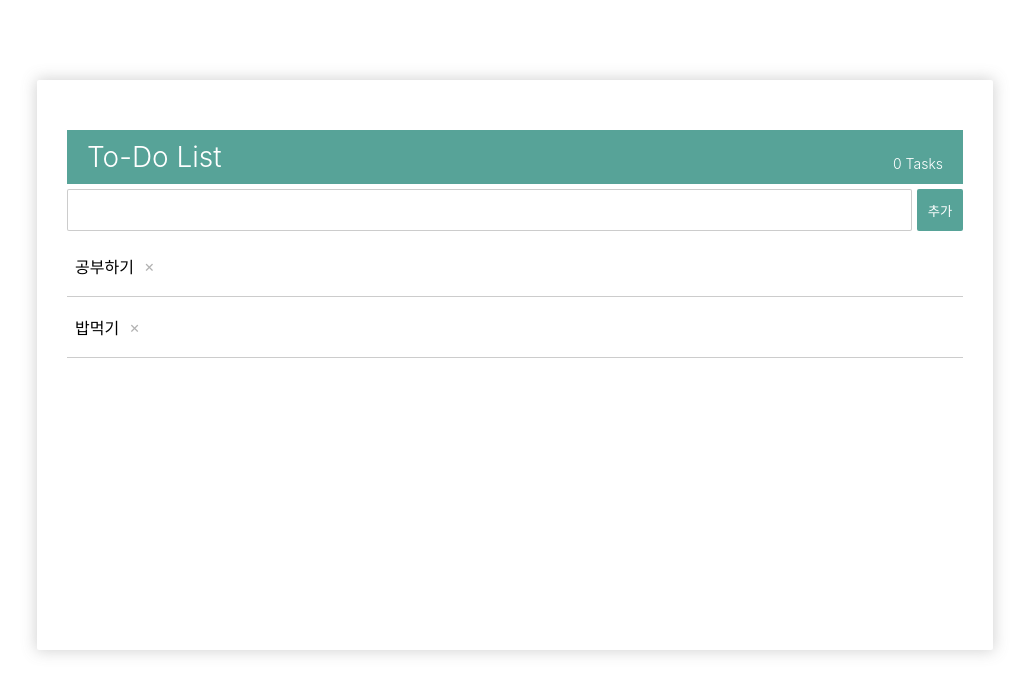
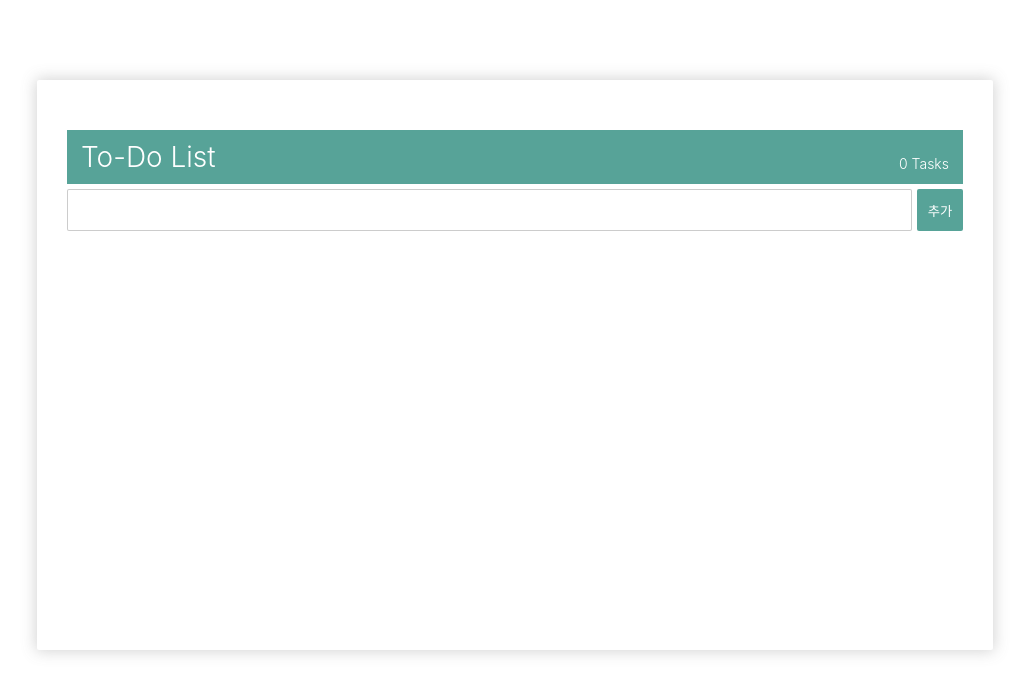
Before and after one commit to leejiwon6315/React-TS-ToDo-List, a React (Create React App) app: page / in a window 1280 px wide. Shown: the top 694 px of the page, without its empty margins (125-1154 px from the left). Built offline with nearby package versions, Linux system fonts and the light colour scheme.

Commit message:
todo list done

```diff
--- a/src/Components/TodoHeader/TodoHeader.module.scss
+++ b/src/Components/TodoHeader/TodoHeader.module.scss
@@ -10,13 +10,13 @@
   padding: 10px 0 10px 0;
 
   .todo_title {
-    margin-left: 20px;
+    margin-left: 14px;
     font-size: 28px;
     font-weight: 300;
   }
 
   .todo_count {
-    margin: 15px 20px 0 0;
+    margin: 15px 14px 0 0;
     font-size: 14px;
     font-weight: 300;
   }
--- a/src/Components/TodoHeader/index.tsx
+++ b/src/Components/TodoHeader/index.tsx
@@ -1,9 +1,12 @@
 import style from "./TodoHeader.module.scss";
+import { useTodoState } from "../../TodosContext";
+
 const TodoHeader = () => {
+  const todo = useTodoState();
   return (
     <div className={style.todo_header_wrapper}>
       <h1 className={style.todo_title}>To-Do List</h1>
-      <div className={style.todo_count}>0 Tasks</div>
+      <div className={style.todo_count}>{todo.length} Tasks</div>
     </div>
   );
 };
--- a/src/Components/TodoList/TodoItem.tsx
+++ b/src/Components/TodoList/TodoItem.tsx
@@ -1,17 +1,28 @@
+import { useTodoDispatch, Todo } from "../../TodosContext";
 import style from "./TodoList.module.scss";
 
 interface TodoItemProps {
-  todo: {
-    id: number;
-    schedule: string;
-  };
+  todo: Todo;
 }
 
 const TodoItem = ({ todo }: TodoItemProps) => {
+  const dispatch = useTodoDispatch();
+
+  const removeItem = () => {
+    dispatch({
+      type: "REMOVE",
+      id: todo.id,
+    });
+  };
+
   return (
     <li className={style.list}>
-      <p className={style.todo}>{todo.schedule}</p>
-      <p className={style.delete_todo}>×</p>
+      <p className={style.todo}>
+        {todo.id + 1}. {todo.schedule}
+      </p>
+      <p className={style.delete_todo} onClick={removeItem}>
+        ×
+      </p>
     </li>
   );
 };
--- a/src/TodosContext.tsx
+++ b/src/TodosContext.tsx
@@ -32,10 +32,7 @@ export const TodoContextProvider = ({
 }: {
   children: React.ReactNode;
 }) => {
-  const [todos, dispatch] = useReducer(todoReducer, [
-    { id: 1, schedule: "공부하기" },
-    { id: 2, schedule: "밥먹기" },
-  ]);
+  const [todos, dispatch] = useReducer(todoReducer, []);
 
   return (
     <TodoDispatchContext.Provider value={dispatch}>
```
